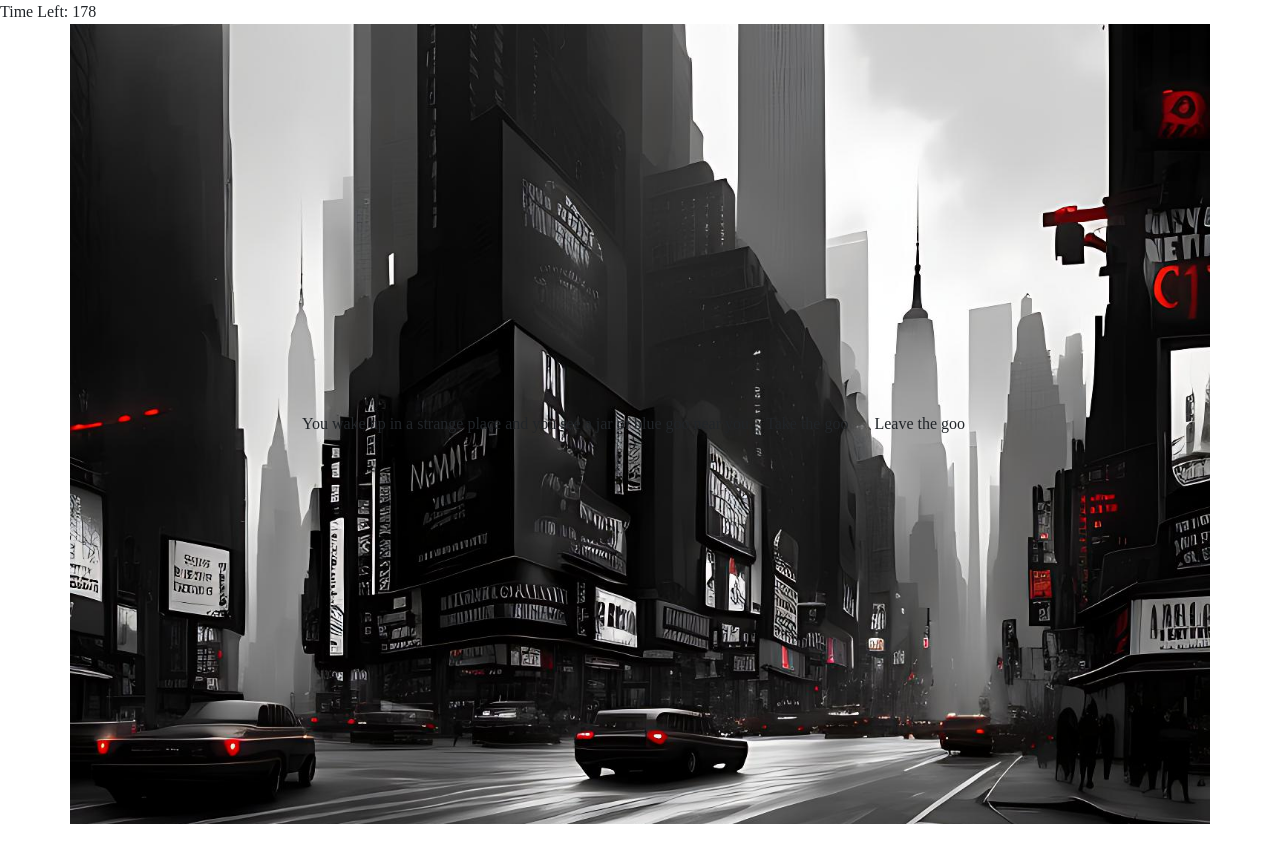
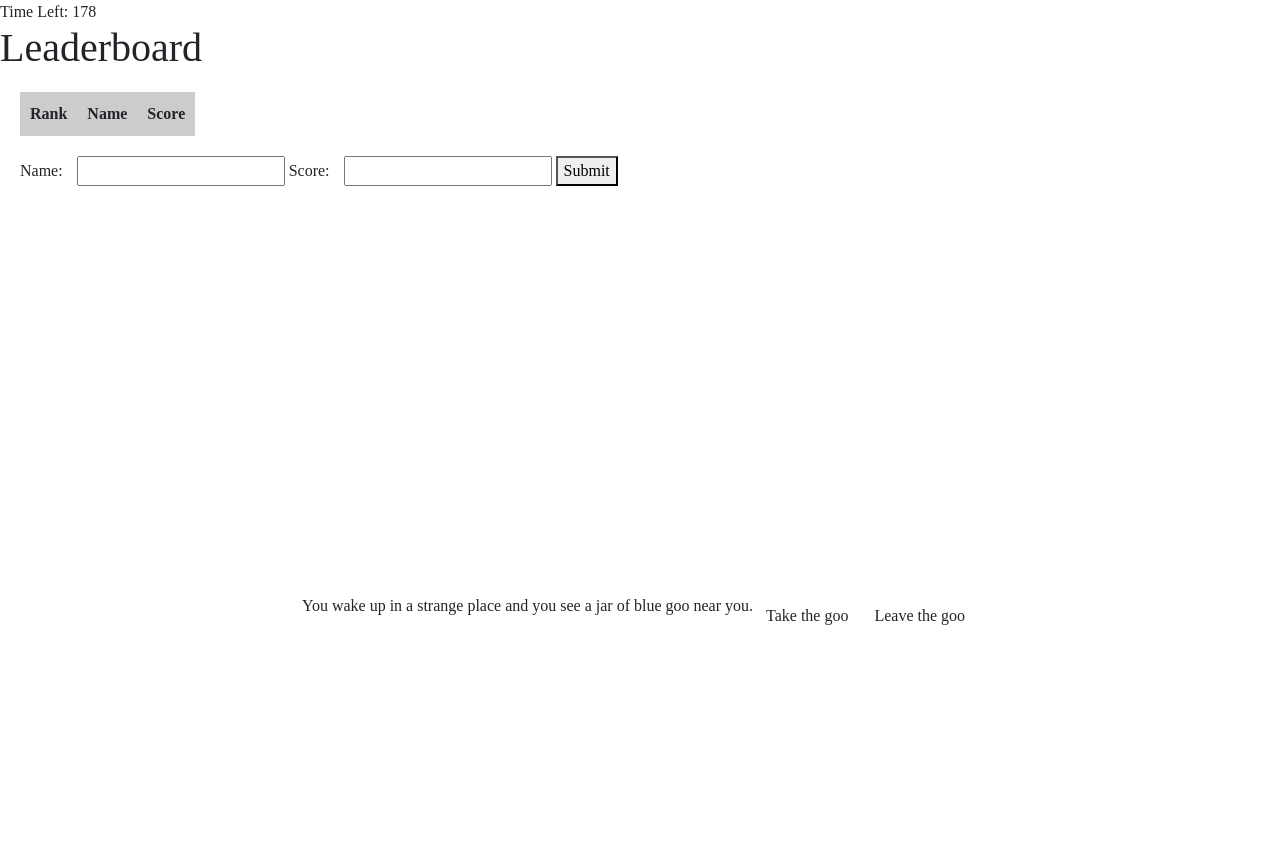
Before and after one commit to Ezmaa/TNINY, a website: page index.html in a window 1280 px wide. Both pictures are taken after a click on the button "Start". Before the commit the page ends 824 px from the top, so only its background shows below. Drawn offline with nearby package versions, Linux system fonts and the light colour scheme.

Commit message:
leaderboard

```diff
--- a/index.html
+++ b/index.html
@@ -12,14 +12,33 @@
 </head>
 <body>
     <nav id="timer"> </nav>
+    <h1>Leaderboard</h1>
+    <table>
+      <thead>
+        <tr>
+          <th>Rank</th>
+          <th>Name</th>
+          <th>Score</th>
+        </tr>
+      </thead>
+      <tbody id="table-body">
+      </tbody>
+    </table>
+    <div id="form-div">
+      <label for="name-input">Name:</label>
+      <input type="text" id="name-input">
+      <label for="score-input">Score:</label>
+      <input type="number" id="score-input">
+      <button id="submit-button">Submit</button>
+    </div>
   <div class="container">
     <button id="start-button" type="button" class="btn btn-danger">Start</button>
     <div id="text"></div>
-    <div id="option-btns" class="btn-grid">
-        <button class="bttn">Option 1</button>
-        <button class="bttn">Option 2</button>
-        <button class="bttn">Option 3</button>
-        <button class="bttn">Option 4</button>
+    <div id="option-bttns" class="bttn-grid">
+        <button class="button">Option 1</button>
+        <button class="button">Option 2</button>
+        <button class="button">Option 3</button>
+        <button class="button">Option 4</button>
     </div>
   </div>
 
--- a/index.js
+++ b/index.js
@@ -1,22 +1,35 @@
-const textElement = document.getElementById('text')
-const optionButtonsElement = document.getElementById('option-btns')
-const timer = document.getElementById('timer');
-const startButton = document.getElementById('start-button');
-let state = {}
+const textElement = document.getElementById("text");
+const optionButtonsElement = document.getElementById("option-bttns");
+const timer = document.getElementById("timer");
+const startButton = document.getElementById("start-button");
+const buttons = document.getElementById('options-bttns');
+const leaderBoard = document.getElementById('leaderBoard');
+
+let state = {};
 let secondsLeft = 180;
+let totalScore = 0;
+let scores = JSON.parse(localStorage.getItem('scores')) || [];
 
+let gameStart = false;
 
 function playGame() {
+
   startButton.hidden = true;
+  optionButtonsElement.style.display = "block";
+  if(gameStart === false) {
     startTime()
-  state = {}
-  showTextNode(1)
+    gameStart = true;
   }
 
-startButton.addEventListener('click', playGame);
+  state = {};
+  showTextNode(1);
+}
+
+startButton.addEventListener("click", playGame);
 
 function startTime() {
   const timerInterval = setInterval(function () {
+    let index = 0;
     secondsLeft--;
     timer.textContent = "Time Left: " + secondsLeft;
     if (secondsLeft <= 0 || index >= questionsArr.length) {
@@ -24,189 +37,252 @@ function startTime() {
       endGame();
     }
   }, 1000);
-  };
-
+}
 
 function showTextNode(textNodeIndex) {
-  const textNode = textNodes.find(textNode => textNode.id === textNodeIndex)
-  textElement.innerText = textNode.text
+  const textNode = textNodes.find((textNode) => textNode.id === textNodeIndex);
+  textElement.innerText = textNode.text;
   while (optionButtonsElement.firstChild) {
-    optionButtonsElement.removeChild(optionButtonsElement.firstChild)
+    optionButtonsElement.removeChild(optionButtonsElement.firstChild);
   }
 
-  textNode.options.forEach(option => {
+  textNode.options.forEach((option) => {
     if (showOption(option)) {
-      const button = document.createElement('button')
-      button.innerText = option.text
-      button.classList.add('btn')
-      button.addEventListener('click', () => selectOption(option))
-      optionButtonsElement.appendChild(button)
+      const button = document.createElement("bttn");
+      button.innerText = option.text;
+      button.classList.add("btn");
+      button.addEventListener("click", () => selectOption(option));
+      optionButtonsElement.appendChild(button);
     }
-  })
+  });
 }
 
 function showOption(option) {
-  return option.requiredState == null || option.requiredState(state)
+  return option.requiredState == null || option.requiredState(state);
 }
 
 function selectOption(option) {
-  const nextTextNodeId = option.nextText
+  const nextTextNodeId = option.nextText;
   if (nextTextNodeId <= 0) {
-    return playGame()
+    return playGame();
   }
-  state = Object.assign(state, option.setState)
-  showTextNode(nextTextNodeId)
+  state = Object.assign(state, option.setState);
+  showTextNode(nextTextNodeId);
 }
+
+
 
 const textNodes = [
   {
     id: 1,
-    text: 'You wake up in a strange place and you see a jar of blue goo near you.',
+    text: "You wake up in a strange place and you see a jar of blue goo near you.",
     options: [
       {
-        text: 'Take the goo',
+        text: "Take the goo",
+        score: 5,
         setState: { blueGoo: true },
-        nextText: 2
+        nextText: 2,
       },
       {
-        text: 'Leave the goo',
-        nextText: 2
-      }
-    ]
+        text: "Leave the goo",
+        score: 7,
+        nextText: 2,
+      },
+    ],
   },
   {
     id: 2,
-    text: 'You venture forth in search of answers to where you are when you come across a merchant.',
+    text: "You venture forth in search of answers to where you are when you come across a merchant.",
     options: [
       {
-        text: 'Trade the goo for a sword',
+        text: "Trade the goo for a sword",
+        score: 7,
         requiredState: (currentState) => currentState.blueGoo,
         setState: { blueGoo: false, sword: true },
-        nextText: 3
+        nextText: 3,
       },
       {
-        text: 'Trade the goo for a shield',
+        text: "Trade the goo for a shield",
+        score: 7,
         requiredState: (currentState) => currentState.blueGoo,
         setState: { blueGoo: false, shield: true },
-        nextText: 3
+        nextText: 3,
       },
       {
-        text: 'Ignore the merchant',
-        nextText: 3
-      }
-    ]
+        text: "Ignore the merchant",
+        score: 5,
+        nextText: 3,
+      },
+    ],
   },
   {
     id: 3,
-    text: 'After leaving the merchant you start to feel tired and stumble upon a small town next to a dangerous looking castle.',
+    text: "After leaving the merchant you start to feel tired and stumble upon a small town next to a dangerous looking castle.",
     options: [
       {
-        text: 'Explore the castle',
-        nextText: 4
+        text: "Explore the castle",
+        score: 7,
+        nextText: 4,
       },
       {
-        text: 'Find a room to sleep at in the town',
-        nextText: 5
+        text: "Find a room to sleep at in the town",
+        score: 8,
+        nextText: 5,
       },
       {
-        text: 'Find some hay in a stable to sleep in',
-        nextText: 6
-      }
-    ]
+        text: "Find some hay in a stable to sleep in",
+        score: 5,
+        nextText: 6,
+      },
+    ],
   },
   {
     id: 4,
-    text: 'You are so tired that you fall asleep while exploring the castle and are killed by some terrible monster in your sleep.',
+    text: "You are so tired that you fall asleep while exploring the castle and are killed by some terrible monster in your sleep.",
     options: [
       {
-        text: 'Restart',
-        nextText: -1
-      }
-    ]
+        text: "Restart",
+        score: 5,
+        nextText: -1,
+      },
+    ],
   },
   {
     id: 5,
-    text: 'Without any money to buy a room you break into the nearest inn and fall asleep. After a few hours of sleep the owner of the inn finds you and has the town guard lock you in a cell.',
+    text: "Without any money to buy a room you break into the nearest inn and fall asleep. After a few hours of sleep the owner of the inn finds you and has the town guard lock you in a cell.",
     options: [
       {
-        text: 'Restart',
-        nextText: -1
-      }
-    ]
+        text: "Restart",
+        score: 5,
+        nextText: -1,
+      },
+    ],
   },
   {
     id: 6,
-    text: 'You wake up well rested and full of energy ready to explore the nearby castle.',
+    text: "You wake up well rested and full of energy ready to explore the nearby castle.",
     options: [
       {
-        text: 'Explore the castle',
-        nextText: 7
-      }
-    ]
+        text: "Explore the castle",
+        score: 8,
+        nextText: 7,
+      },
+    ],
   },
   {
     id: 7,
-    text: 'While exploring the castle you come across a horrible monster in your path.',
+    text: "While exploring the castle you come across a horrible monster in your path.",
     options: [
       {
-        text: 'Try to run',
-        nextText: 8
+        text: "Try to run",
+        score: 9,
+        nextText: 8,
       },
       {
-        text: 'Attack it with your sword',
+        text: "Attack it with your sword",
+        score: 9,
         requiredState: (currentState) => currentState.sword,
-        nextText: 9
+        nextText: 9,
       },
       {
-        text: 'Hide behind your shield',
+        text: "Hide behind your shield",
+        score: 9,
         requiredState: (currentState) => currentState.shield,
-        nextText: 10
+        nextText: 10,
       },
       {
-        text: 'Throw the blue goo at it',
+        text: "Throw the blue goo at it",
+        score: 3,
         requiredState: (currentState) => currentState.blueGoo,
-        nextText: 11
-      }
-    ]
+        nextText: 11,
+      },
+    ],
   },
   {
     id: 8,
-    text: 'Your attempts to run are in vain and the monster easily catches.',
+    text: "Your attempts to run are in vain and the monster easily catches.",
     options: [
       {
-        text: 'Restart',
-        nextText: -1
-      }
-    ]
+        text: "Restart",
+        score: 7,
+        nextText: -1,
+      },
+    ],
   },
   {
     id: 9,
-    text: 'You foolishly thought this monster could be slain with a single sword.',
+    text: "You foolishly thought this monster could be slain with a single sword.",
     options: [
       {
-        text: 'Restart',
-        nextText: -1
-      }
-    ]
+        text: "Restart",
+        score: 7,
+        nextText: -1,
+      },
+    ],
   },
   {
     id: 10,
-    text: 'The monster laughed as you hid behind your shield and ate you.',
+    text: "The monster laughed as you hid behind your shield and ate you.",
     options: [
       {
-        text: 'Restart',
-        nextText: -1
-      }
-    ]
+        text: "Restart",
+        score: 7,
+        nextText: -1,
+      },
+    ],
   },
   {
     id: 11,
-    text: 'You threw your jar of goo at the monster and it exploded. After the dust settled you saw the monster was destroyed. Seeing your victory you decide to claim this castle as your and live out the rest of your days there.',
+    text: "You threw your jar of goo at the monster and it exploded. After the dust settled you saw the monster was destroyed. Seeing your victory you decide to claim this castle as your and live out the rest of your days there.",
     options: [
       {
-        text: 'Congratulations. Play Again.',
-        nextText: -1
-      }
-    ]
-  }
-]
+        text: "Congratulations. Play Again.",
+        score: 1,
+        nextText: -1,
+      },
+    ],
+  },
+];
+
+
+
+// Render scores in table
+const renderTable = () => {
+  const tableBody = document.getElementById('table-body');
+  tableBody.innerHTML = '';
+  scores.forEach((score, index) => {
+    const row = document.createElement('tr');
+    const rank = document.createElement('td');
+    rank.textContent = index + 1;
+    row.appendChild(rank);
+    const name = document.createElement('td');
+    name.textContent = score.name;
+    row.appendChild(name);
+    const scoreValue = document.createElement('td');
+    scoreValue.textContent = score.score;
+    row.appendChild(scoreValue);
+    tableBody.appendChild(row);
+  });
+};
+
+// Add score to list and persist in local storage
+const addScore = (name, score) => {
+  const newScore = { name, score };
+  scores.push(newScore);
+  scores.sort((a, b) => a.score - b.score);
+  localStorage.setItem('scores', JSON.stringify(scores));
+  renderTable();
+};
+
+// Handle submit button click
+const submitButton = document.getElementById('submit-button');
+submitButton.addEventListener('click', () => {
+  const nameInput = document.getElementById('name-input');
+  const scoreInput = document.getElementById('score-input');
+  addScore(nameInput.value, parseInt(scoreInput.value));
+  nameInput.value = '';
+  scoreInput.value = '';
+});
+
+// Render table on page load
+renderTable();
--- a/style.css
+++ b/style.css
@@ -20,9 +20,9 @@
     width: 100vw;
     height: 100vh;
     background-color: #ffffff;
-    background-image: url("assets/Fotor_AI.png");
+    /* background-image: url("assets/Fotor_AI.png");
     background-size: cover;
-    background-position: center;
+    background-position: center; */
   }
 
   .bttn-grid {
@@ -32,15 +32,40 @@
     margin-top: 20px;
   }
 
-  .bttn {
+  .button {
     background-color: hsl(200, 100%, 50%);
     border: 1px solid hsl(200, 100%, 30%);
     border-radius: 5px;
     padding: 5px 10px;
     color: white;
     outline: none;
+    display: none;
   }
 
-  .bttn:hover {
+  .button:hover {
     border-color: black;
   }
+
+  table {
+    border-collapse: collapse;
+    margin: 20px;
+  }
+  th, td {
+    padding: 10px;
+    text-align: left;
+  }
+  th {
+    background-color: #ccc;
+  }
+  tr:nth-child(even) {
+    background-color: #f2f2f2;
+  }
+  #form-div {
+    margin: 20px;
+  }
+  label {
+    margin-right: 10px;
+  }
+  input {
+    margin-right: 10px;
+  }
```
Lines whose indentation alone changed are shown as unchanged.
